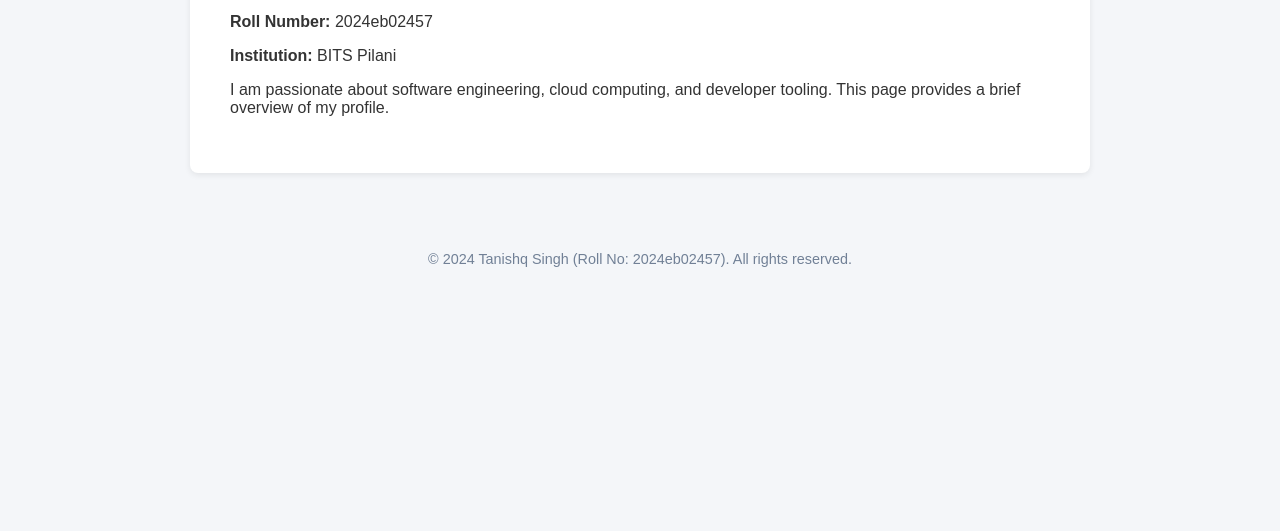
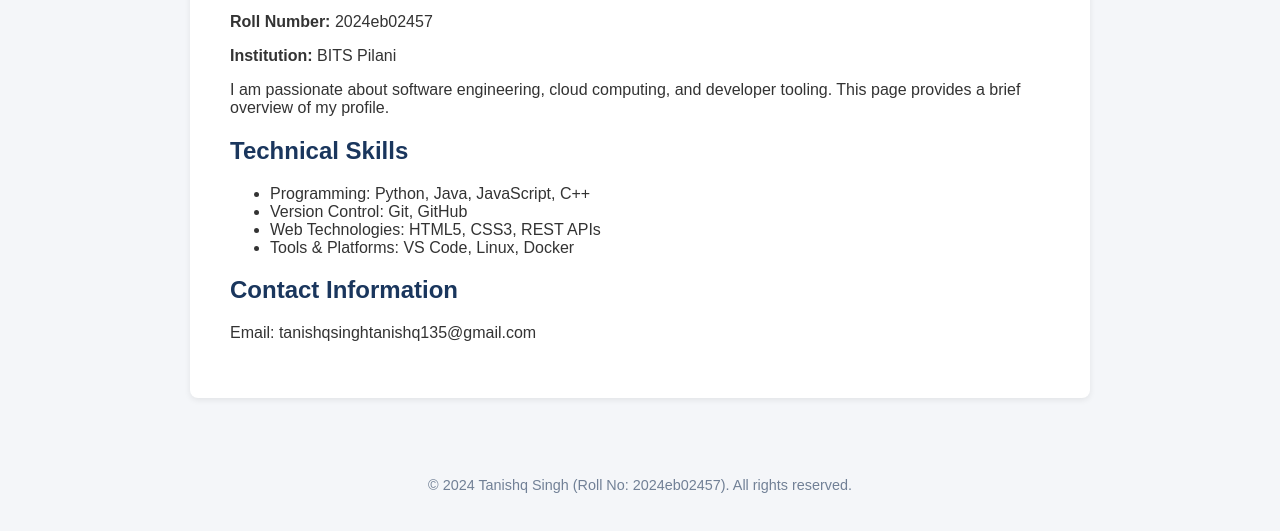
Before and after one commit to Tanishq217/Bits-git-assignment-2024eb02457, a plain HTML site: page about.html in a window 1280 px wide. Shown: the part 307-838 px from the top of the page. Before the commit the page ends 800 px from the top, so only its background shows below. Drawn offline with Linux system fonts and the light colour scheme.

Commit message:
Add technical skills and contact info to about page

```diff
--- a/about.html
+++ b/about.html
@@ -65,6 +65,17 @@
             <p><strong>Roll Number:</strong> 2024eb02457</p>
             <p><strong>Institution:</strong> BITS Pilani</p>
             <p>I am passionate about software engineering, cloud computing, and developer tooling. This page provides a brief overview of my profile.</p>
+
+            <h2>Technical Skills</h2>
+            <ul>
+                <li>Programming: Python, Java, JavaScript, C++</li>
+                <li>Version Control: Git, GitHub</li>
+                <li>Web Technologies: HTML5, CSS3, REST APIs</li>
+                <li>Tools & Platforms: VS Code, Linux, Docker</li>
+            </ul>
+
+            <h2>Contact Information</h2>
+            <p>Email: tanishqsinghtanishq135@gmail.com</p>
         </div>
     </main>
 
```
